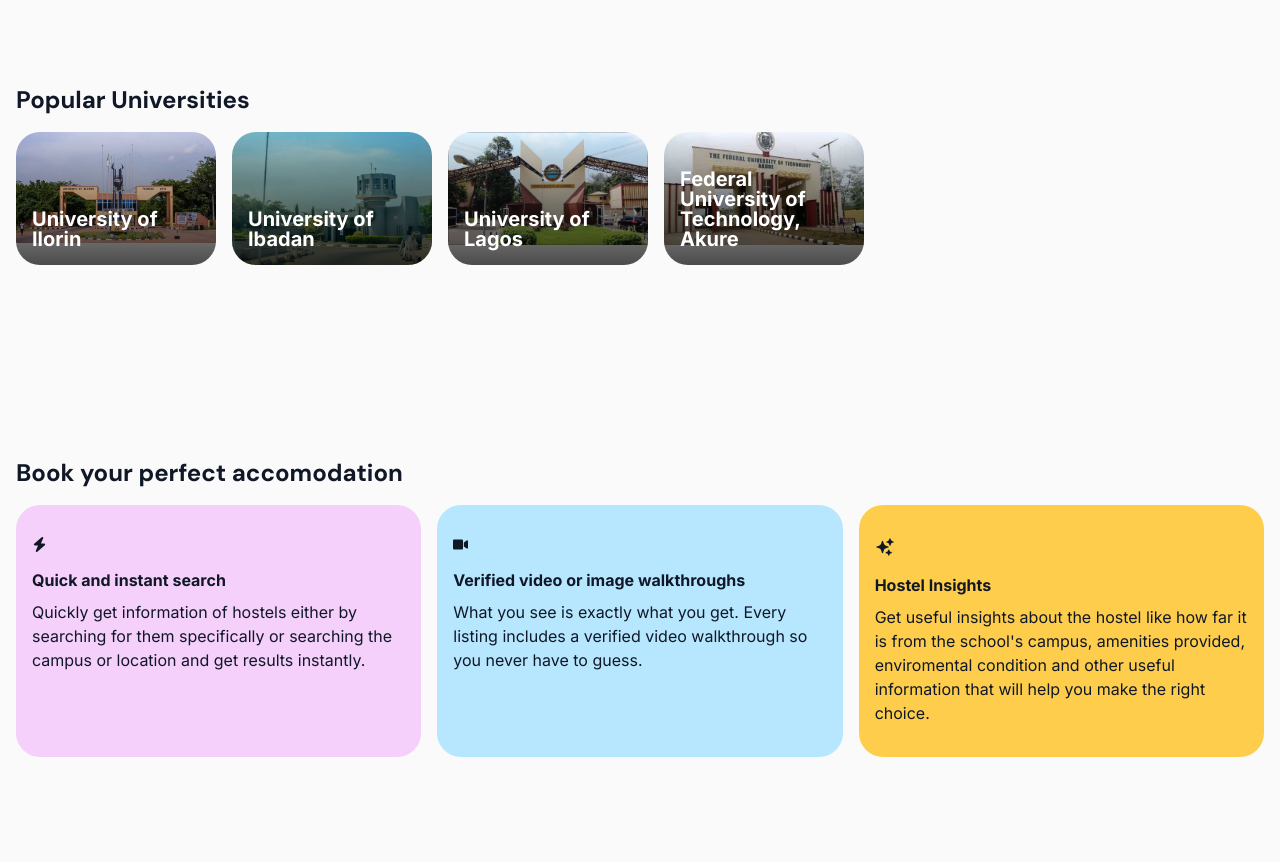
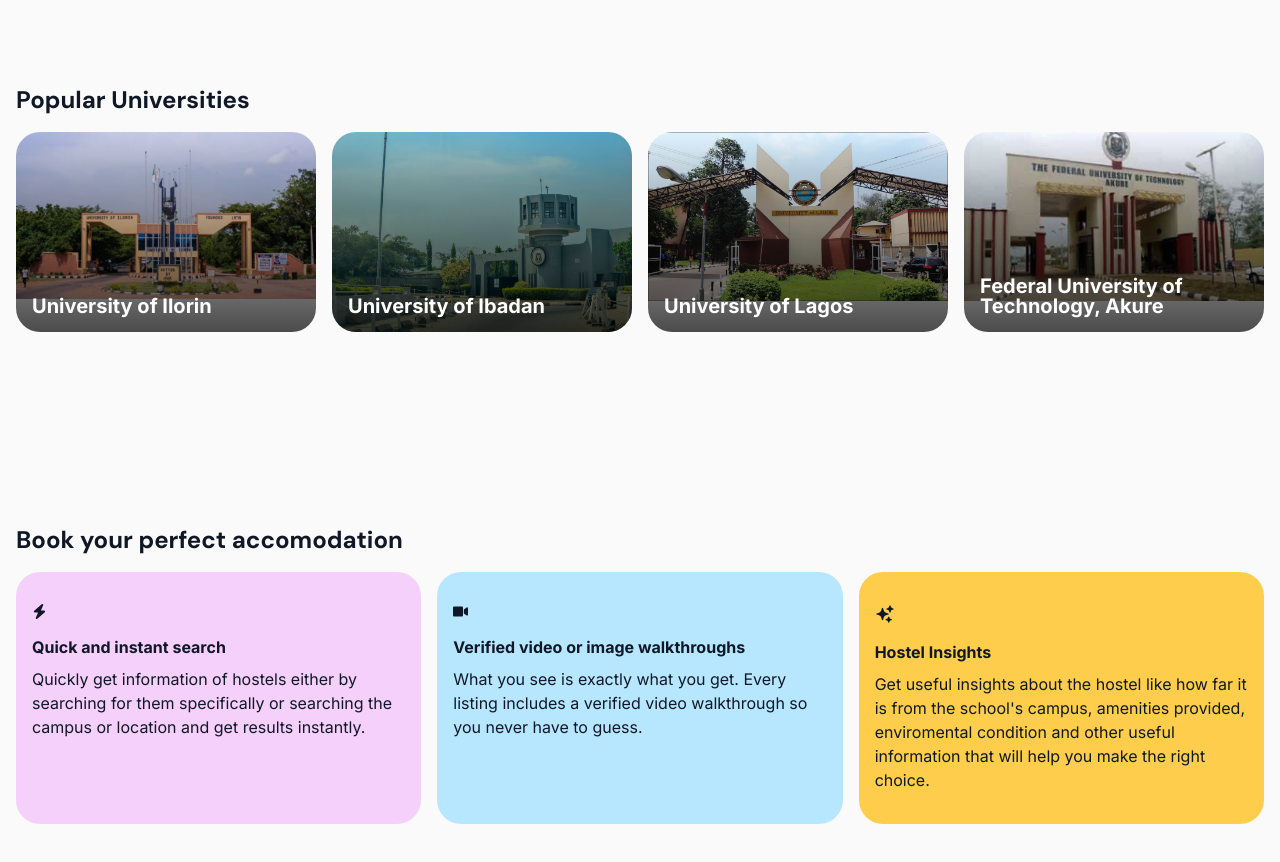
Before and after one commit to fagbenjaenoch/dorms-ng, a Next.js app in the folder apps/frontend/: page / in a window 1280 px wide. Shown: the part 900-1762 px from the top of the page. Built offline with nearby package versions, Linux system fonts and the light colour scheme.

Commit message:
added grid layout to popular universities section

```diff
--- a/apps/frontend/app/components/PopularUniversities.tsx
+++ b/apps/frontend/app/components/PopularUniversities.tsx
@@ -5,7 +5,7 @@ export default function PopularUniversities() {
     <section>
       <div className="container px-32">
         <h2>Popular Universities</h2>
-        <div className="flex flex-wrap gap-4">
+        <div className="grid grid-cols-[repeat(auto-fit,minmax(200px,1fr))] gap-4">
           <UniversityCard name="University of Ilorin" imageUrl="/unilorin.webp" />
           <UniversityCard name="University of Ibadan" imageUrl="/ui.webp" />
           <UniversityCard name="University of Lagos" imageUrl="/unilag.webp" />
--- a/apps/frontend/app/components/ui/UniversityCard.tsx
+++ b/apps/frontend/app/components/ui/UniversityCard.tsx
@@ -11,7 +11,7 @@ export default function UniversityCard({ name, imageUrl }: UniversityCardProps)
       <Image
         src={imageUrl}
         alt={name}
-        width={200}
+        width={500}
         height={200}
         className="relative group-hover:scale-110 transition-transform duration-300"
         loading="lazy"
```
